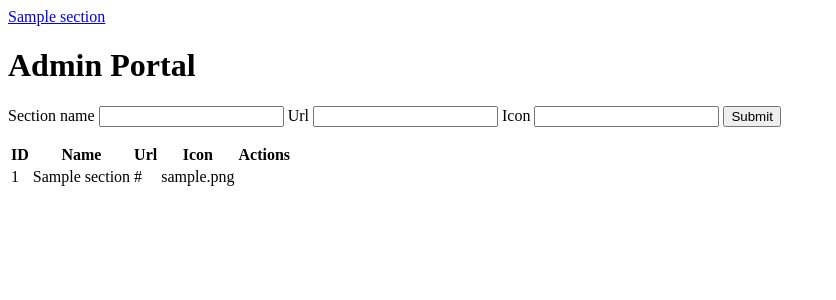
After one commit to TechnicalDC/mywebsite, a Flask app: page /admin in a window 1280 px wide. The commit adds this page. Shown: the top 300 px of the page, without its empty margins (0-836 px from the left). Run offline with Flask 2, Linux system fonts and the light colour scheme; tables that the repository leaves empty hold one stand-in row (values such as "Sample post").

Commit message:
Updated on 13 August 2022

```diff
--- a/app.py
+++ b/app.py
@@ -1,17 +1,52 @@
-from flask import Flask, render_template
+from flask import Flask, render_template, request
 from flask_sqlalchemy import SQLAlchemy
+from flask_migrate import Migrate
+from flask_wtf import FlaskForm
+from wtforms import StringField, SubmitField
+from wtforms.validators import DataRequired, ValidationError
 
 app = Flask(__name__)
 app.config['SQLALCHEMY_DATABASE_URI'] = "sqlite:///app.db"
 app.config['SQLALCHEMY_TRACK_MODIFICATIONS'] = False
+app.config['SECRET_KEY'] = "HelloWorld"
 
 db = SQLAlchemy(app)
+migrate = Migrate(app, db)
+
+class SectionForm(FlaskForm):
+    name = StringField('Section name', validators=[DataRequired()])
+    url = StringField('Url', validators=[DataRequired()])
+    icon = StringField('Icon', validators=[DataRequired()])
+    submit = SubmitField("Submit")
 
 class Sections(db.Model):
     id = db.Column(db.Integer, primary_key = True)
-    name = db.Column(db.String, nullable = False)
+    name = db.Column(db.String, unique = True, nullable = False)
     url = db.Column(db.String, nullable = False)
     icon = db.Column(db.String, nullable = False)
+
+class About(db.Model):
+    id = db.Column(db.Integer, primary_key = True)
+    section = db.Column(db.String, nullable = False)
+    text = db.Column(db.Text, nullable = False)
+    default = db.Column(db.Boolean, nullable = False)
+
+class Contact(db.Model):
+    id = db.Column(db.Integer, primary_key = True)
+    name = db.Column(db.String, nullable = False)
+    email = db.Column(db.String, nullable = False)
+    message = db.Column(db.Text, nullable = False)
+
+class Skills(db.Model):
+    id = db.Column(db.Integer, primary_key = True)
+    name = db.Column(db.String, unique = True, nullable = False)
+    progress = db.Column(db.Integer, nullable = False)
+
+class Projects(db.Model):
+    id = db.Column(db.Integer, primary_key = True)
+    name = db.Column(db.String, nullable = False)
+    desc = db.Column(db.Text, nullable = False)
+    url = db.Column(db.Text, nullable = False)
 
 @app.route('/')
 def homepage():
@@ -20,6 +55,25 @@ def homepage():
         "sections": sections,
     }
     return render_template("index.html", data = data)
+
+@app.route('/admin',methods=['POST', 'GET'])
+def admin():
+    form = SectionForm()
+    sections = Sections()
+    name = None
+    url = None
+    icon = None
+    if request.method == 'POST' and form.validate_on_submit():
+        name = form.name.data
+        if Sections.query.filter_by(name = name).first():
+            raise ValidationError('Name must be less than 50 characters')
+        url = form.url.data
+        icon = form.icon.data
+        sections = Sections(name = name, url = url, icon = icon)
+        db.session.add(sections)
+        db.session.commit()
+    data = Sections.query.all ()
+    return render_template("admin.html", data = data, form = form)
 
 @app.route('/home')
 def home():
@@ -34,6 +88,7 @@ def about():
     sections = {}
     data = {
         "sections": sections,
+        "details" : "Hey, I'm Dilip Chauhan, a programmer"
     }
     return render_template("about.html", data = data)
 
--- a/templates/about.html
+++ b/templates/about.html
@@ -4,7 +4,7 @@
 	<h1>ABOUT</h1>
 	{{ data.title }}
 	<p>
-	{{ data.name }}
+	{{ data.detail }}
 	</p>
 </div>
 {% endblock %}
--- /dev/null
+++ b/templates/admin.html
@@ -0,0 +1,41 @@
+{% extends 'index.html' %}
+{% block section %}
+<div class="content admin" id="admin">
+	<div class="sidebar">
+		{% for section in data %}
+		<a href="{{ section.url }}" style="display:block;">{{ section.name }}</a>
+		{% endfor %}
+	</div>
+	<div class="view">
+		<h1>Admin Portal</h1>
+		<form class="form" method="POST">
+			{{ form.hidden_tag() }}
+			{{ form.name.label }}
+			{{ form.name() }}
+			{{ form.url.label }}
+			{{ form.url() }}
+			{{ form.icon.label }}
+			{{ form.icon() }}
+			{{ form.submit() }}
+		</form>
+		<table>
+			<tr>
+				<th>ID</th>
+				<th>Name</th>
+				<th>Url</th>
+				<th>Icon</th>
+				<th>Actions</th>
+			</tr>
+		{% for section in data %}
+		<tr>
+			<td>{{ section.id }}</td>
+			<td>{{ section.name }}</td>
+			<td>{{ section.url }}</td>
+			<td>{{ section.icon }}</td>
+			<td></td>
+		</tr>
+		{% endfor %}
+		</table>
+	</div>
+</div>
+{% endblock %}
--- a/templates/index.html
+++ b/templates/index.html
@@ -3,13 +3,13 @@
 		<title>
 			Dilip's Website
 		</title>
-		<link rel="stylesheet" href="static/css/index.css">
+		<!-- <link rel="stylesheet" href="static/css/index.css"> -->
 	</head>
 <body>
 	<nav>
 		<div class="navbar">
-			{% for link in links %}
-			<a class="links" href="{{ link.url }}">{{ link.name }}</a>
+			{% for section in sections %}
+			<a class="links" href="{{ section.url }}">{{ section.icon }}</a>
 			{% endfor %}
 		</div>
 	</nav>
```
